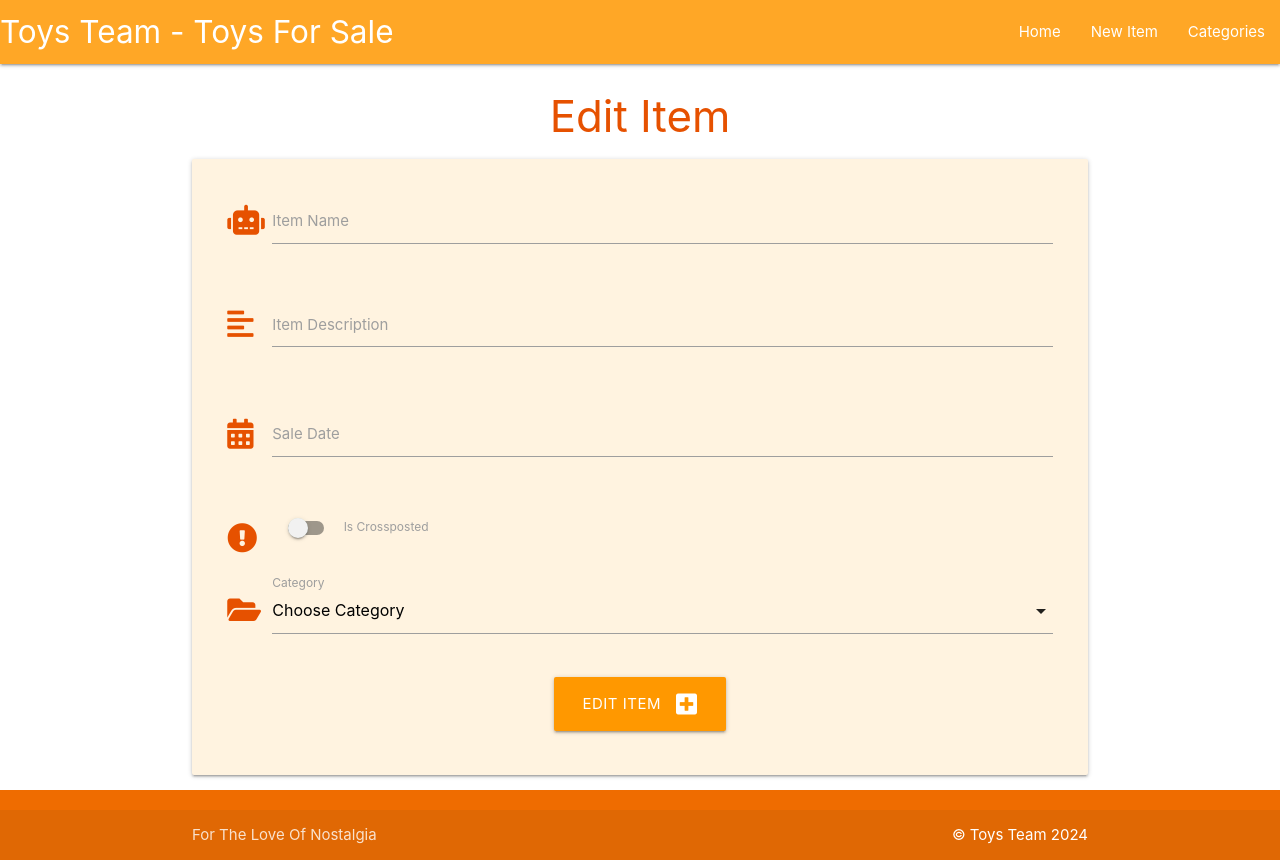
After one commit to uctv9805/msp3-flask-sqlalchemy, a Flask app: template itemsforsale/templates/edit_item.html in a window 1280 px wide. The commit adds this page. Run offline with Flask 3, Linux system fonts and the light colour scheme; the template is opened without the code that fills it, so the values that code supplies are empty.

Commit message:
add function to edit task and button for user to edit task

```diff
--- /dev/null
+++ b/itemsforsale/templates/edit_item.html
@@ -0,0 +1,82 @@
+{% extends "base.html" %}
+{% block content %}
+
+<h3 class="orange-text text-darken-4 center-align">Edit Item</h3>
+
+<div class="row card-panel orange lighten-5">
+    <form class="col s12" method="POST" action="{{ url_for('edit_item', item_id=item.id) }}">
+        <!-- item_name -->
+        <div class="row">
+            <div class="input-field col s12">
+                <i class="fas fa-solid fa-robot prefix orange-text text-darken-4"></i>
+                <input id="item_name" name="item_name" value="{{ item.item_name }}" minlength="5" maxlength="50" type="text" class="validate"
+                    required>
+                <label for="item_name">Item Name</label>
+            </div>
+        </div>
+        <!-- item_description -->
+        <div class="row">
+            <div class="input-field col s12">
+                <i class="fas fa-align-left prefix orange-text text-darken-4"></i>
+                <textarea id="item_description" name="item_description" minlength="5" maxlength="200" type="text"
+                    class="materialize-textarea validate" required>
+                    {{- item.item_description -}}
+                </textarea>
+                <label for="item_description">Item Description</label>
+            </div>
+        </div>
+        <!-- sale_date -->
+        <div class="row">
+            <div class="input-field col s12">
+                <i class="fas fa-calendar-alt prefix orange-text text-darken-4"></i>
+                <input id="sale_date" name="sale_date" type="text" value="{{ item.sale_date.strftime('%d %B, %Y') }}"
+                    class=" datepicker validate" required>
+                <label for="sale_date">Sale Date</label>
+            </div>
+        </div>
+        <!-- is_crossposted -->
+        <div class="row">
+            <div class="input-field col s12">
+                <div class="switch">
+                    <i class="fas fa-exclamation-circle prefix orange-text text-darken-4"></i>
+                    <label for="is_crossposted">
+                        {% if item.is_crossposted == True %}
+                            <input id="is_crossposted" name="is_crossposted" type="checkbox" checked>
+                        {% else %}
+                            <input id="is_crossposted" name="is_crossposted" type="checkbox">
+                        {% endif %}
+                        <span class="lever"></span>
+                        Is Crossposted
+                    </label>
+                </div>
+            </div>
+        </div>
+        <!-- category_id -->
+        <div class="row">
+            <div class="input-field col s12">
+                <i class="fas fa-folder-open prefix orange-text text-darken-4"></i>
+                <select id="category_id" name="category_id" class="validate" required>
+                    <option value="" disabled>Choose Category</option>
+                    {% for category in categories %}
+                        {% if category == item.category %}
+                            <option value="{{ category.id }}" selected>{{ category.category_name }}</option>
+                        {% else %}
+                            <option value="{{ category.id }}">{{ category.category_name }}</option>
+                        {% endif %}
+                    {% endfor %}
+                </select>
+                <label for="category_id">Category</label>
+            </div>
+        </div>
+        <!-- Submit Button -->
+        <div class="row">
+            <div class="col s12 center-align">
+                <button type="submit" class="btn-large orange">
+                    Edit Item <i class="fas fa-plus-square right"></i>
+                </button>
+            </div>
+        </div>
+    </form>
+</div>
+
+{% endblock %}
--- a/itemsforsale/templates/items.html
+++ b/itemsforsale/templates/items.html
@@ -24,6 +24,9 @@
         <div class="collapsible-body">
             <strong>{{ item.category }}</strong>
             <p>{{ item.item_description }}</p>
+            <p>
+                <a href="{{ url_for('edit_item', item_id=item.id) }}" class="btn green accent-4">Edit</a>
+            </p>
         </div>
     </li>
     {% endfor %}
```
Also changed, not shown: itemsforsale/routes.py (+14 -0 lines).
